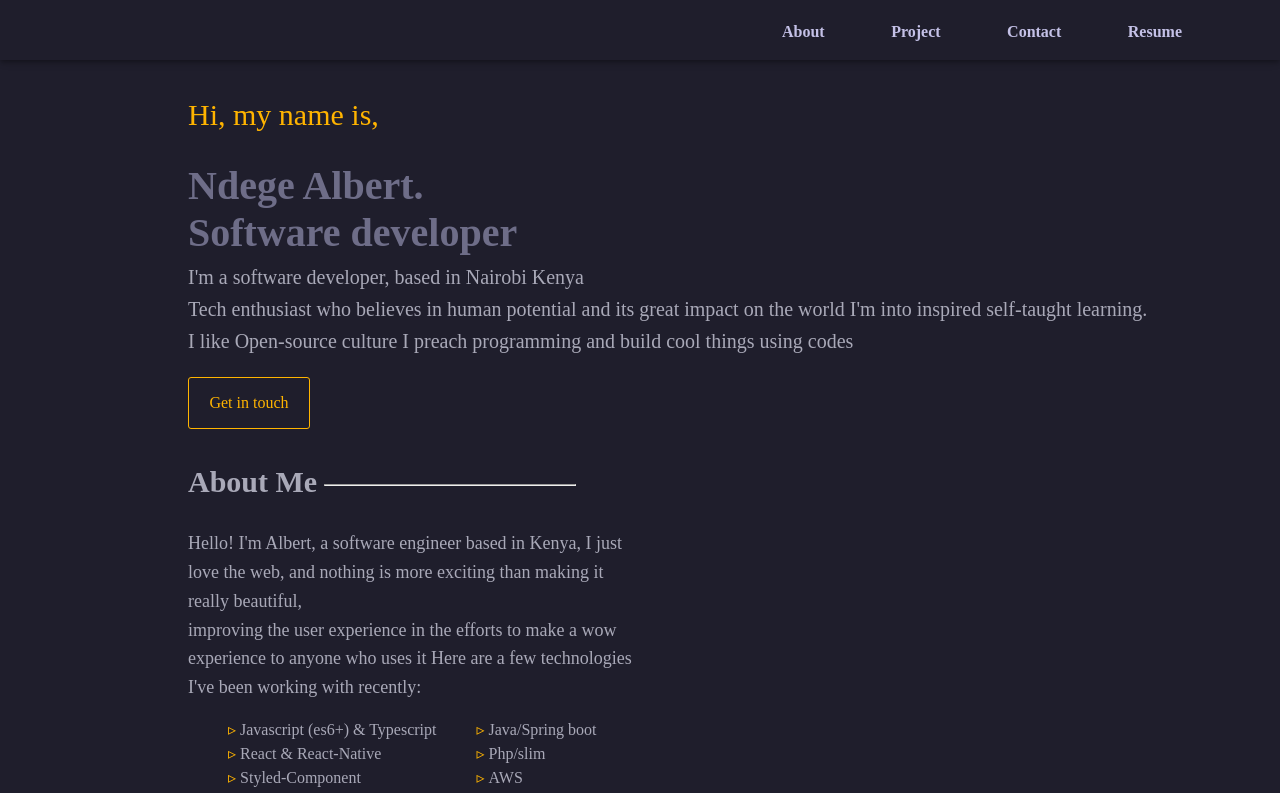
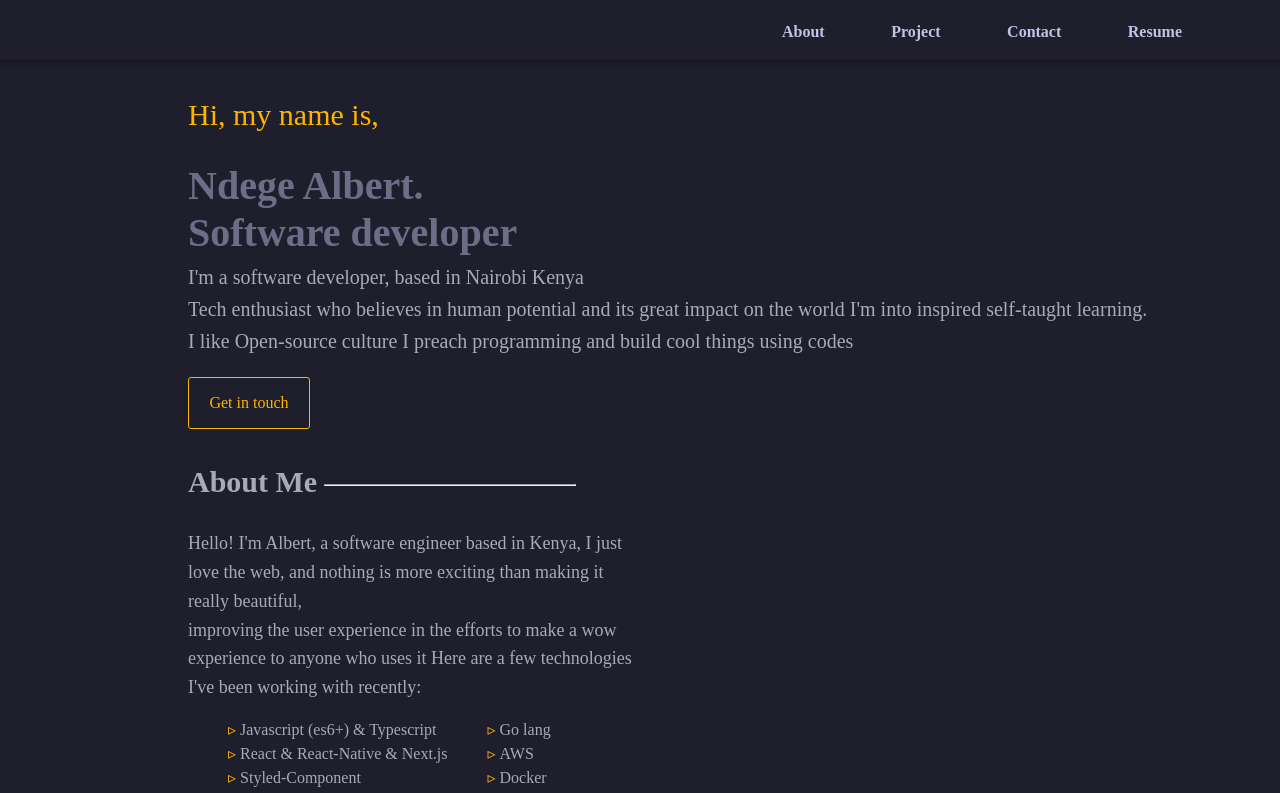
Before and after one commit to ndegealbert/Portfoliov3, a Next.js app: page / in a window 1280 px wide. Shown: the top 793 px of the page. Built offline with nearby package versions, Linux system fonts and the light colour scheme.

Commit message:
Update about.js

```diff
--- a/pages/about/about.js
+++ b/pages/about/about.js
@@ -17,15 +17,14 @@ export  default  function About (){
                  <div className="ui">
                  <ul className={styles.list} >
                     <li className={styles.li}>Javascript (es6+) & Typescript </li>
-                    <li className={styles.li}>React & React-Native  </li>
+                    <li className={styles.li}>React & React-Native & Next.js </li>
                     <li className={styles.li}>Styled-Component</li>
 
                 </ul>
                  </div>
                  <div className="back">
                  <ul className={styles.list}>
-                    <li className={styles.li}>Java/Spring boot</li>
-                    <li className={styles.li}>Php/slim</li>
+                    <li className={styles.li}>Go lang</li>
                     <li className={styles.li}>AWS</li>
                     <li className={styles.li}>Docker</li>
                 </ul>
```
